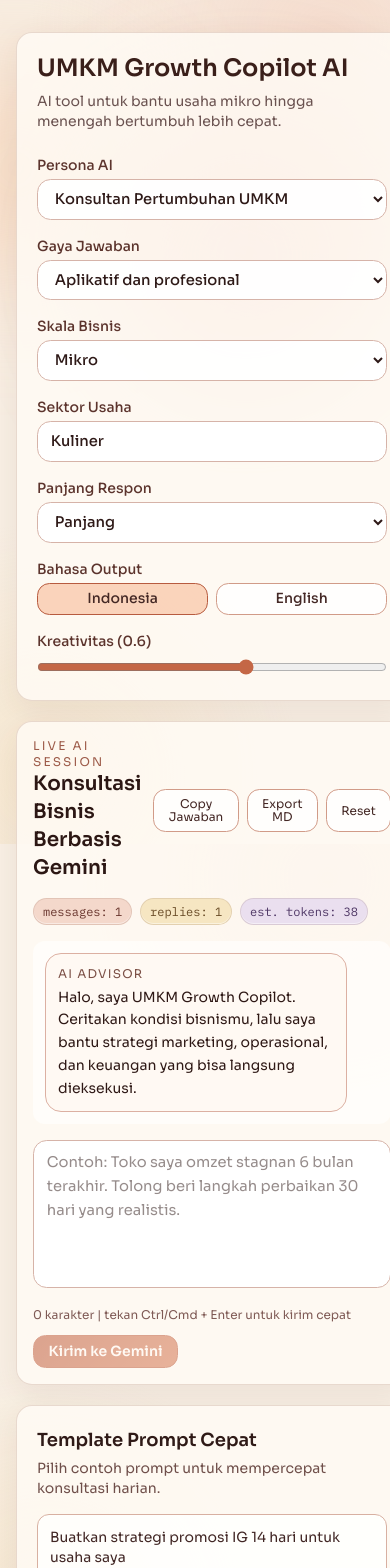
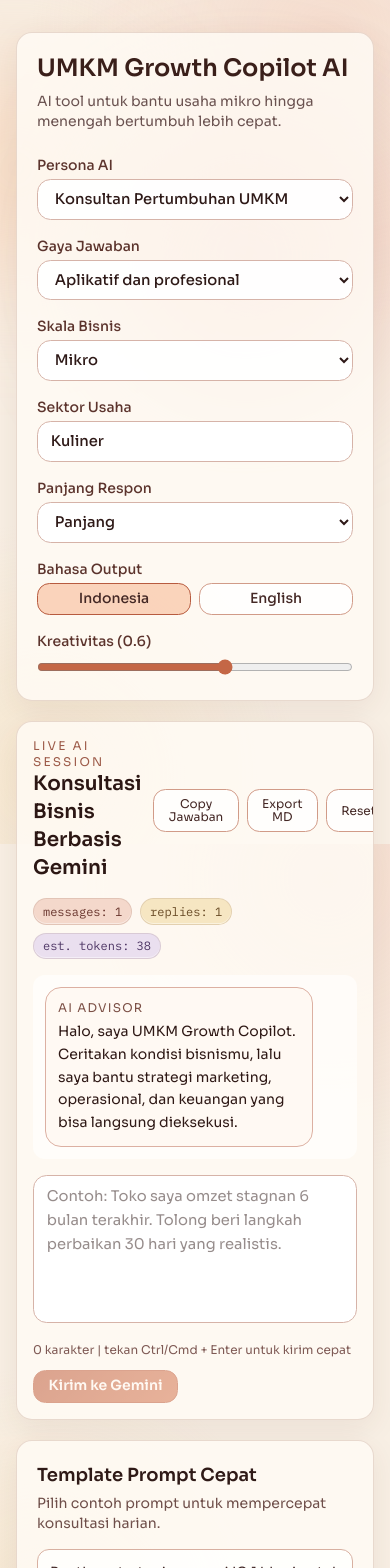
Before and after one commit to Filbert-Lab/UMKM-Growth-Copilot, a Next.js app: page / in a window 390 px wide. Shown: the top 1568 px of the page. Built offline with nearby package versions, Linux system fonts and the light colour scheme.

Commit message:
Enhance UI with seamless scrollbars and responsive layout constraints

```diff
--- a/src/app/globals.css
+++ b/src/app/globals.css
@@ -166,18 +166,27 @@
 
 .panel-scroll {
   scrollbar-width: thin;
-  scrollbar-color: #c58c74 transparent;
+  scrollbar-color: rgba(197, 140, 116, 0.4) transparent;
+  scroll-behavior: smooth;
+}
+
+.panel-scroll:hover {
+  scrollbar-color: rgba(197, 140, 116, 0.8) transparent;
 }
 
 .panel-scroll::-webkit-scrollbar {
-  width: 10px;
+  width: 6px;
 }
 
 .panel-scroll::-webkit-scrollbar-thumb {
   border-radius: 999px;
-  border: 2px solid transparent;
   background-clip: padding-box;
-  background-color: rgba(177, 103, 75, 0.68);
+  background-color: rgba(197, 140, 116, 0.4);
+  transition: background-color 0.2s var(--ease-smooth);
+}
+
+.panel-scroll:hover::-webkit-scrollbar-thumb {
+  background-color: rgba(197, 140, 116, 0.8);
 }
 
 .panel-scroll::-webkit-scrollbar-track {
--- a/src/app/page.tsx
+++ b/src/app/page.tsx
@@ -301,8 +301,8 @@
         <div className="absolute bottom-0 left-1/3 h-64 w-64 rounded-full bg-[#f4d8a8]/40 blur-3xl" />
       </div>
 
-      <main className="reveal relative mx-auto grid max-w-7xl gap-5 lg:grid-cols-[320px_minmax(0,1fr)_320px]">
-        <aside className="card-surface interactive-surface rounded-2xl p-5">
+      <main className="reveal relative mx-auto grid max-w-7xl gap-5 lg:h-[calc(100vh-4rem)] lg:grid-cols-[320px_minmax(0,1fr)_320px]">
+        <aside className="card-surface interactive-surface panel-scroll flex flex-col overflow-y-auto rounded-2xl p-5">
           <h1 className="text-2xl font-semibold leading-tight text-[#3a1f1a]">
             UMKM Growth Copilot AI
           </h1>
@@ -450,7 +450,7 @@
           </div>
         </aside>
 
-        <section className="card-surface interactive-surface flex min-h-[70vh] flex-col rounded-2xl p-4 sm:p-6">
+        <section className="card-surface interactive-surface flex min-h-[70vh] flex-col overflow-hidden rounded-2xl p-4 lg:min-h-0 sm:p-6">
           <div className="mb-4 flex items-center justify-between gap-3">
             <div>
               <p className="text-xs uppercase tracking-[0.18em] text-[#9d5b49]">
@@ -561,7 +561,7 @@
           </form>
         </section>
 
-        <aside className="card-surface interactive-surface rounded-2xl p-5">
+        <aside className="card-surface interactive-surface panel-scroll flex flex-col overflow-y-auto rounded-2xl p-5">
           <h3 className="text-lg font-semibold text-[#2f1a17]">
             Template Prompt Cepat
           </h3>
```
